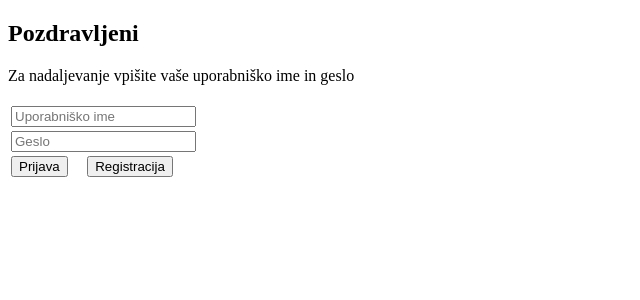
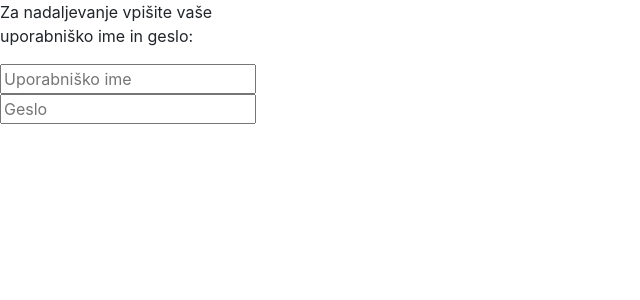
Before and after one commit to blazbaliz/esports-matura, a PHP site: page /login.php in a window 1280 px wide. Shown: the top 300 px of the page, without its empty margins (0-640 px from the left). Run offline with PHP 8.4, Linux system fonts and the light colour scheme.

Commit message:
Update login.php

```diff
--- a/login.php
+++ b/login.php
@@ -15,7 +15,7 @@ if (isset($_POST["loggin_btn"])) {
 		header("location: index.php"); //redirect to home page
 	}
 	else {
-		echo "Uporabniško ime ali gesto nista pravilna";
+		echo  "Uporabniško ime ali gesto nista pravilna";
 	}
 }
 
@@ -26,23 +26,13 @@ if (isset($_POST["loggin_btn"])) {
 <html>
 <head>
 	<title>login form</title>
+	<link rel="stylesheet" type="text/css" href="header.css">
+	<link rel="stylesheet" href="https://stackpath.bootstrapcdn.com/bootstrap/4.3.1/css/bootstrap.min.css" integrity="sha384-ggOyR0iXCbMQv3Xipma34MD+dH/1fQ784/j6cY/iJTQUOhcWr7x9JvoRxT2MZw1T" crossorigin="anonymous">
 </head>
 <body>
 <form action="login.php" method="post">
-<h2 class="prijava"> Pozdravljeni </h2>
-Za nadaljevanje vpišite vaše uporabniško ime in geslo <br> <br>
-
-	<table>
-		<tr>
-			<td colspan="2"><input type="text" name="username" placeholder="Uporabniško ime"></td>
-		</tr>
-		<tr>
-			<td colspan="2"><input type="password" name="password" placeholder="Geslo"></td>
-		</tr>
-		<tr>
-			<td><input type="submit" name="loggin_btn" value="Prijava"></td>
-			<td><input type="button" name="register" value="Registracija" onclick="window.location.href='register.php'"></td>
-		</tr>
-	</table>
+<p>Za nadaljevanje vpišite vaše <br>uporabniško ime in geslo:<br> </p>
+	<input type="text" name="username" placeholder="Uporabniško ime" required=""><br>
+	<input type="password" name="password" placeholder="Geslo" required=""><br>
 </body>
 </html>
```
